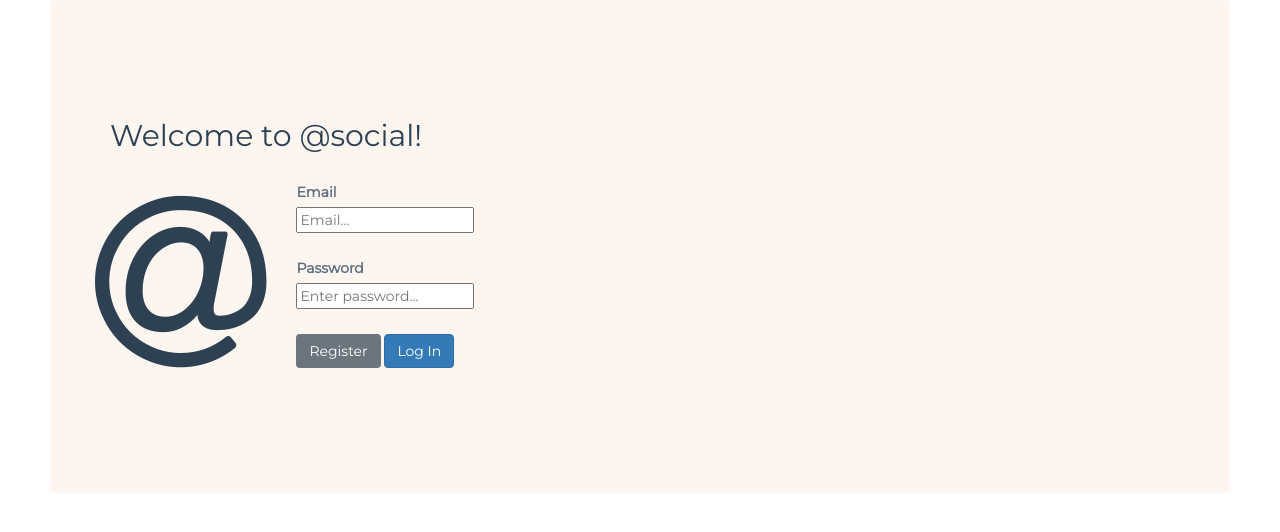
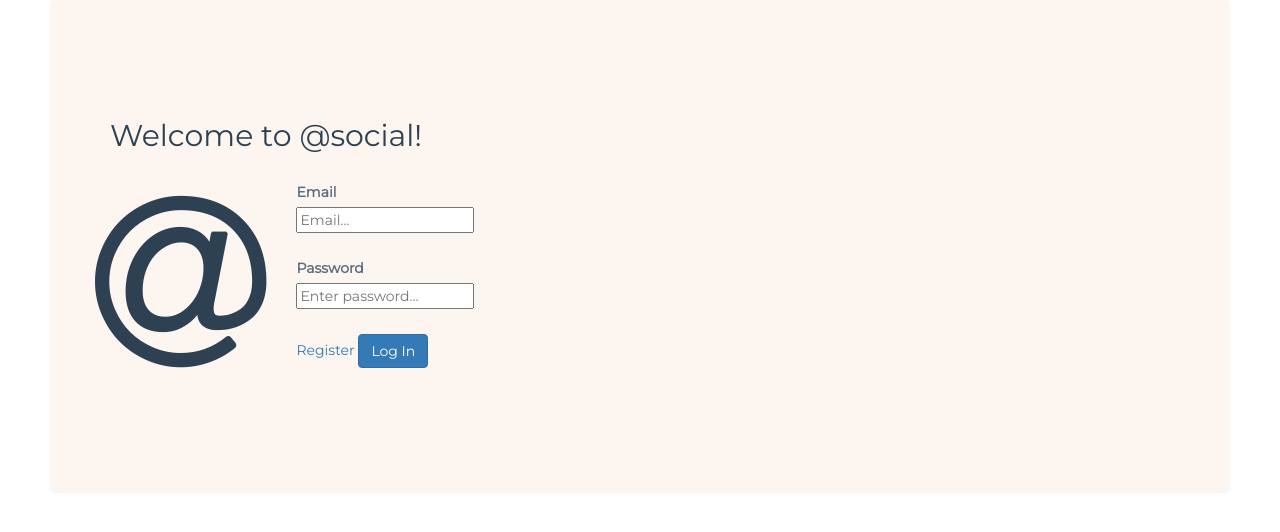
Before and after one commit to DAT250GRUPPEN/social, a Flask app: page / in a window 1280 px wide. Shown: the part 41-573 px from the top of the page. Run offline with Flask 2, Linux system fonts and the light colour scheme; some libraries are stand-ins or nearby versions.

Commit message:
register

```diff
--- a/atsocial/templates/login.html
+++ b/atsocial/templates/login.html
@@ -127,9 +127,8 @@
                     <div class="form-group row">
                         <div class="col-md-12 mb-3">
                             <div class="col-sm-10">
-
-                                <!-- Må sjekke data-target!  har også bare kjørt på med <a href="registration.html"> tidligere. får se om det er nødvendig.-->
-                            <button type="button" class="btn btn-secondary" data-toggle="modal" data-target="#registrationModa" data-whatever="registration" >Register</button>
+                            <!-- Må sjekke data-target!  har også bare kjørt på med <a href="registration.html"> tidligere. får se om det er nødvendig.-->
+                            <a href="{{url_for('views.register')}}">Register</a>
                             {{ form.submit(class="btn btn-primary") }}
                             </div>
                         </div>
--- a/atsocial/templates/register.html
+++ b/atsocial/templates/register.html
@@ -1,3 +1,5 @@
+{% extends 'login.html' %}
+
 {% block content %}
 <form method="POST">
 {# This hidden_tag is a CSRF security feature. #}
@@ -7,6 +9,6 @@
 {{ form.email.label }} {{ form.email() }}<br>
 {{ form.username.label }} {{ form.username() }}<br>
 {{ form.password.label }} {{ form.password() }}<br>
-{{ form.submit() }}
+{{ form.submit(href="{{url_for('views.register')}}") }}
 </form>
 {% endblock %}
```
